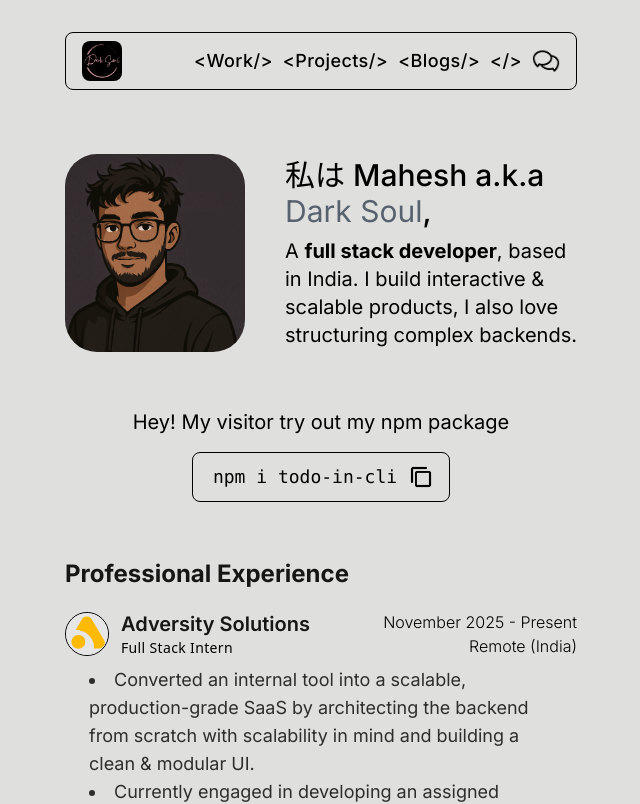
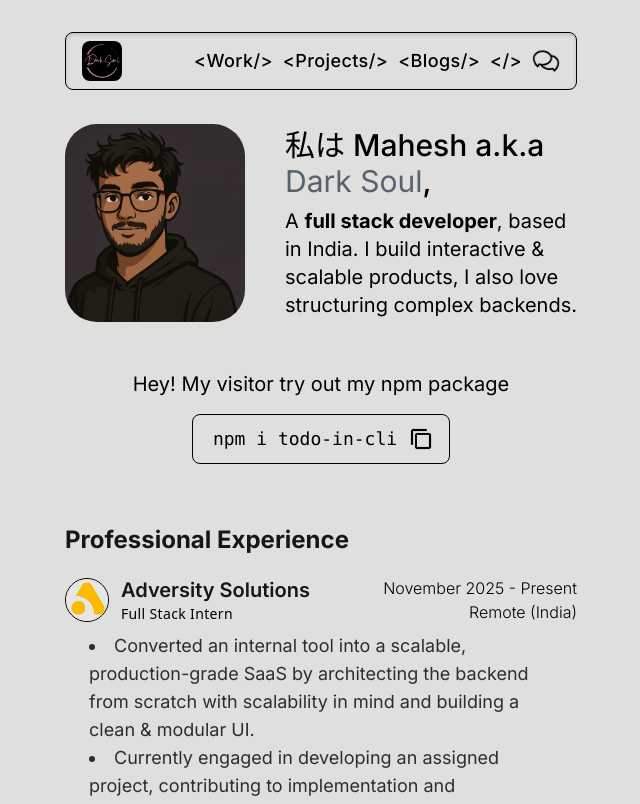
Before and after one commit to DarkkkSoul/portfolio-v3, a React (Vite) app: page / in a window 1280 px wide. Shown: the top 804 px of the page, without its empty margins (319-959 px from the left). Built offline with nearby package versions, Linux system fonts and the light colour scheme.

Commit message:
year and header

```diff
--- a/src/components/Header.jsx
+++ b/src/components/Header.jsx
@@ -4,7 +4,7 @@ import { Link } from 'react-router'
 function Header() {
     const headerName = ["<Work/>", "<Projects/>", "<Blogs/>", "</>"]
     return (
-        <div className='border flex flex-row justify-between items-center px-4 py-2 rounded-lg font-inter-500 tracking-wide'>
+        <div className='fixed top-8 left-1/2 -translate-x-1/2 w-[40vw] bg-[#DFDFDD] z-50 border flex flex-row justify-between items-center px-4 py-2 rounded-lg font-inter-500 tracking-wide inset-shadow-sm/13'>
             <div className='rounded-2xl'>
                 <img src="/icons/Dark-Soul.png" className='w-10 rounded-lg' />
             </div>
--- a/src/pages/Home.jsx
+++ b/src/pages/Home.jsx
@@ -10,18 +10,18 @@ import Footer from '../components/Footer.jsx'
 
 function Home() {
     return (
-        <div className='w-[40vw] h-full mx-auto py-8'>
+        <div className='w-[40vw] h-full mx-auto pt-15 pb-10 '>
             <Header />
 
             <div className='mt-16'>
                 <Intro />
             </div>
 
-            <div className='flex justify-center items-center mt-14'>
+            <div className='flex justify-center items-center mt-12'>
                 <NPM />
             </div>
 
-            <div className='mt-14'>
+            <div className='mt-15'>
                 <h3 className='text-2xl font-bold font-inter-700 text-black/90'>Professional Experience</h3>
                 {expirence.map((item) => (
                     <Expirence key={item.id} imageUrl={item.imageUrl} companyName={item.companyName} position={item.position} startDate={item.startDate} endDate={item.endDate} type={item.type} place={item.place} contribution={item.contribution} />
```
